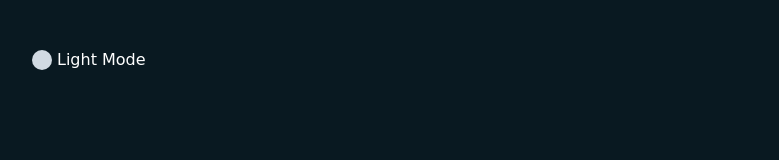
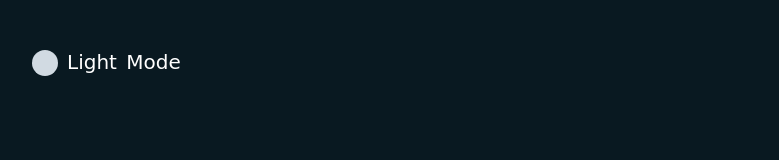
Before and after one commit to P-R-O-T-I-K/DarkAnalogClock, a plain HTML site: page index.html in a window 1280 px wide. Shown: the top 160 px of the page, without its empty margins (73-852 px from the left). Drawn offline with Linux system fonts and the light colour scheme.

Commit message:
bug fixed

```diff
--- a/style.css
+++ b/style.css
@@ -111,8 +111,8 @@ body {
     position: absolute;
     top: 50px;
     left: 105px;
-    height: 20px;
-    width: 20px;
+    height: 26px;
+    width: 26px;
     border-radius: 50%;
     background-color: #d1dae2;
     cursor: pointer;
@@ -121,10 +121,12 @@ body {
 .toggleClass::before{
     content: "Light Mode";
     white-space: nowrap;
+    word-spacing: 3px;
     color: white;
+    font-size:20px;
     font-family: cursive;
     position: absolute;
-    left: 25px;
+    left: 35px;
 }
 
 .light-mode .toggleClass{
```
